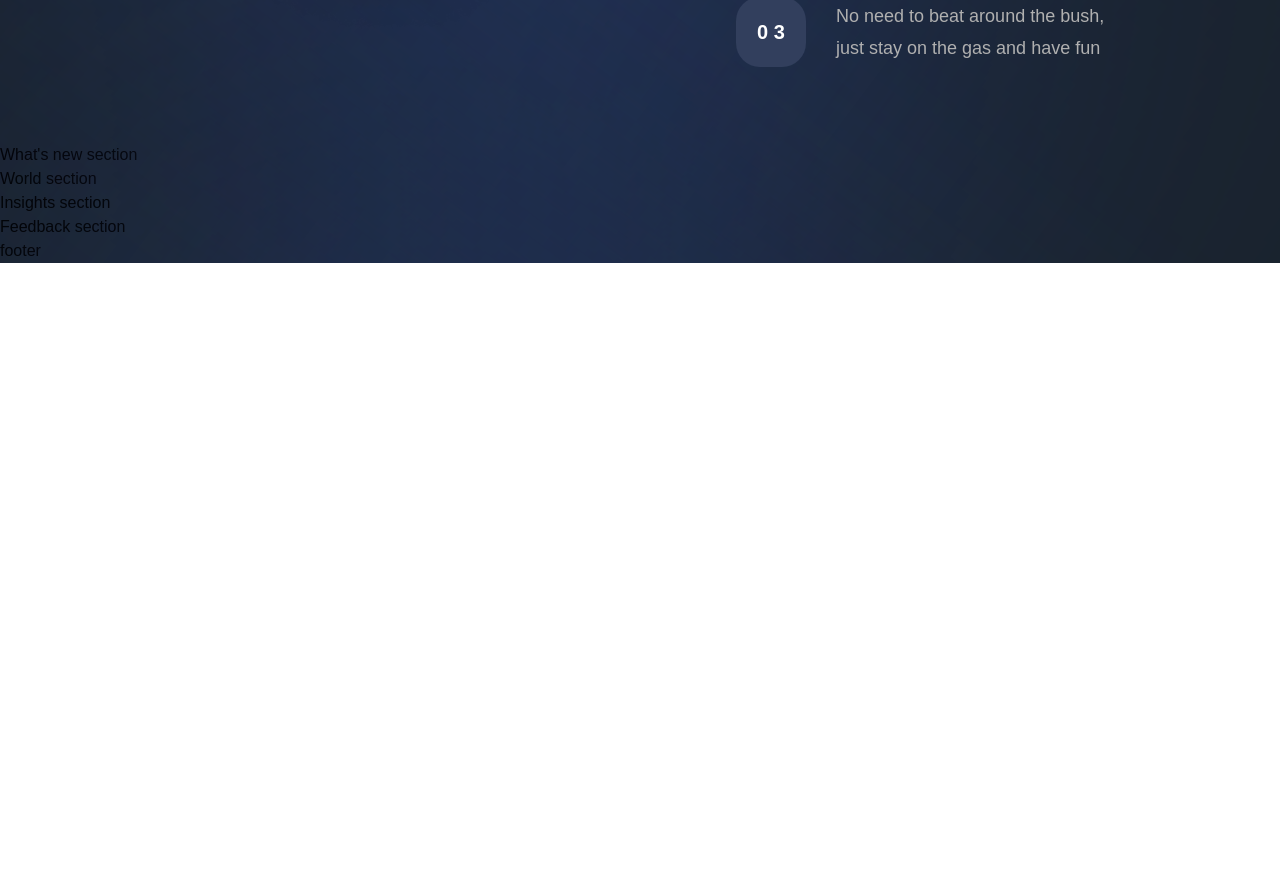
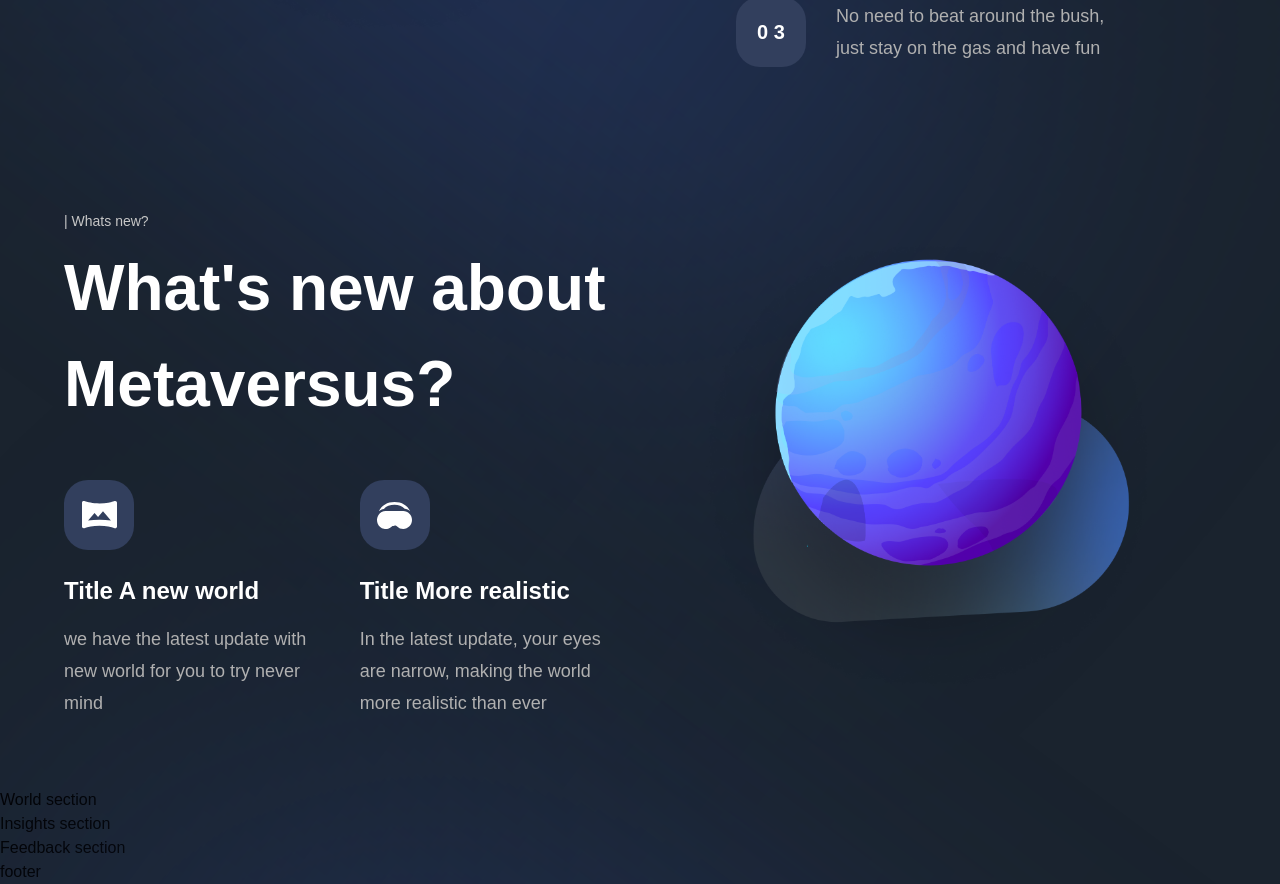
Before and after one commit to imonweb/JM-Metaverse, a Next.js app: page / in a window 1280 px wide. Shown: the part 3283-4167 px from the top of the page. Before the commit the page ends 3546 px from the top, so only its background shows below. Built offline with nearby package versions, Linux system fonts and the light colour scheme; a web font is replaced by a local one.

Commit message:
whatsnew

```diff
--- a/components/NewFeatures.jsx
+++ b/components/NewFeatures.jsx
@@ -1,6 +1,18 @@
-const NewFeatures = () => (
-  <div>
-    New Features
+import styles from '../styles';
+
+const NewFeatures = ({ imgUrl, title, subtitle }) => (
+  <div className="flex-1 flex flex-col sm:max-w-[250px] min-w-[210px]">
+    <div
+      className={`${styles.flexCenter} w-[70px] h-[70px] rounded-[24px] bg-[#323F5D]`}
+    >
+      <img src={imgUrl} alt="icon" className="w-1/2 h-1/2 object-contain" />
+    </div>
+    <h1 className="mt-[26px] font-bold text-[24px] leading-[30.24px] text-white">
+      Title {title}
+    </h1>
+    <p className="flex-1 mt-[16px] font-normal text-[18px] text-[#B0B0B0] leading-[32.4px]">
+      {subtitle}
+    </p>
   </div>
 );
 
--- a/sections/WhatsNew.jsx
+++ b/sections/WhatsNew.jsx
@@ -1,8 +1,45 @@
 'use client';
 
+import { motion } from 'framer-motion';
+
+import styles from '../styles';
+import { newFeatures } from '../constants';
+import { NewFeatures, TitleText, TypingText } from '../components';
+import { planetVariants, staggerContainer, fadeIn } from '../utils/motion';
+
 const WhatsNew = () => (
-  <section>
-    What's new section
+  <section className={`${styles.paddings} relative z-10`}>
+    <motion.div
+      variants={staggerContainer}
+      initial="hidden"
+      whileInView="show"
+      viewport={{ once: false, amount: 0.25 }}
+      className={`${styles.innerWidth} mx-auto flex lg:flex-row flex-col gap-8`}
+    >
+      <motion.div
+        variants={fadeIn('right', 'tween', 0.2, 1)}
+        className="flex-[0.95] flex justify-center flex-col"
+      >
+        <TypingText title="| Whats new?" />
+        <TitleText title={<>What's new about Metaversus?</>} />
+        <div className="mt-[48px] flex flex-wrap justify-between gap-[24px]">
+          {newFeatures.map((feature) => (
+            <NewFeatures key={feature.title} {...feature} />
+          ))}
+        </div>
+      </motion.div>
+
+      <motion.div
+        variants={planetVariants('right')}
+        className={`flex-1 ${styles.flexCenter}`}
+      >
+        <img
+          src="/whats-new.png"
+          alt="get-started"
+          className="w-[90%] h-[90%] object-contain"
+        />
+      </motion.div>
+    </motion.div>
   </section>
 );
 
```
